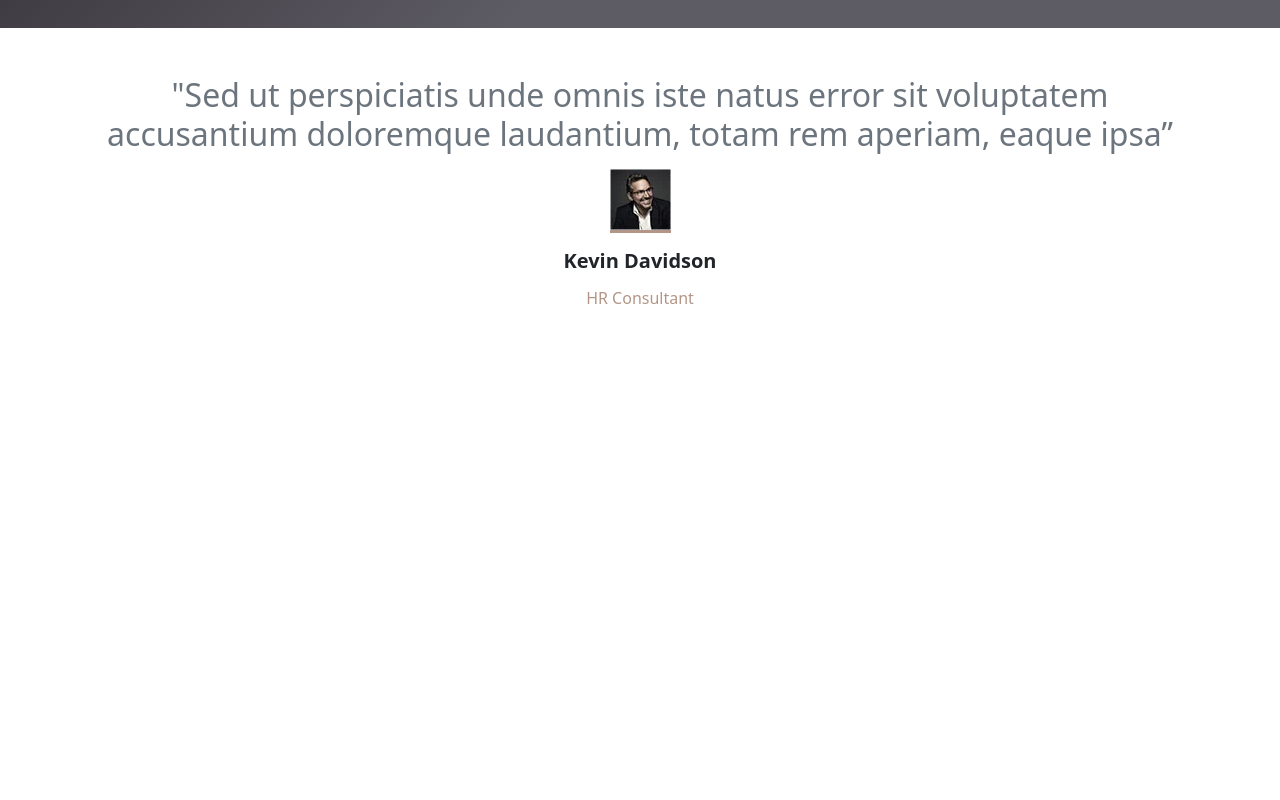
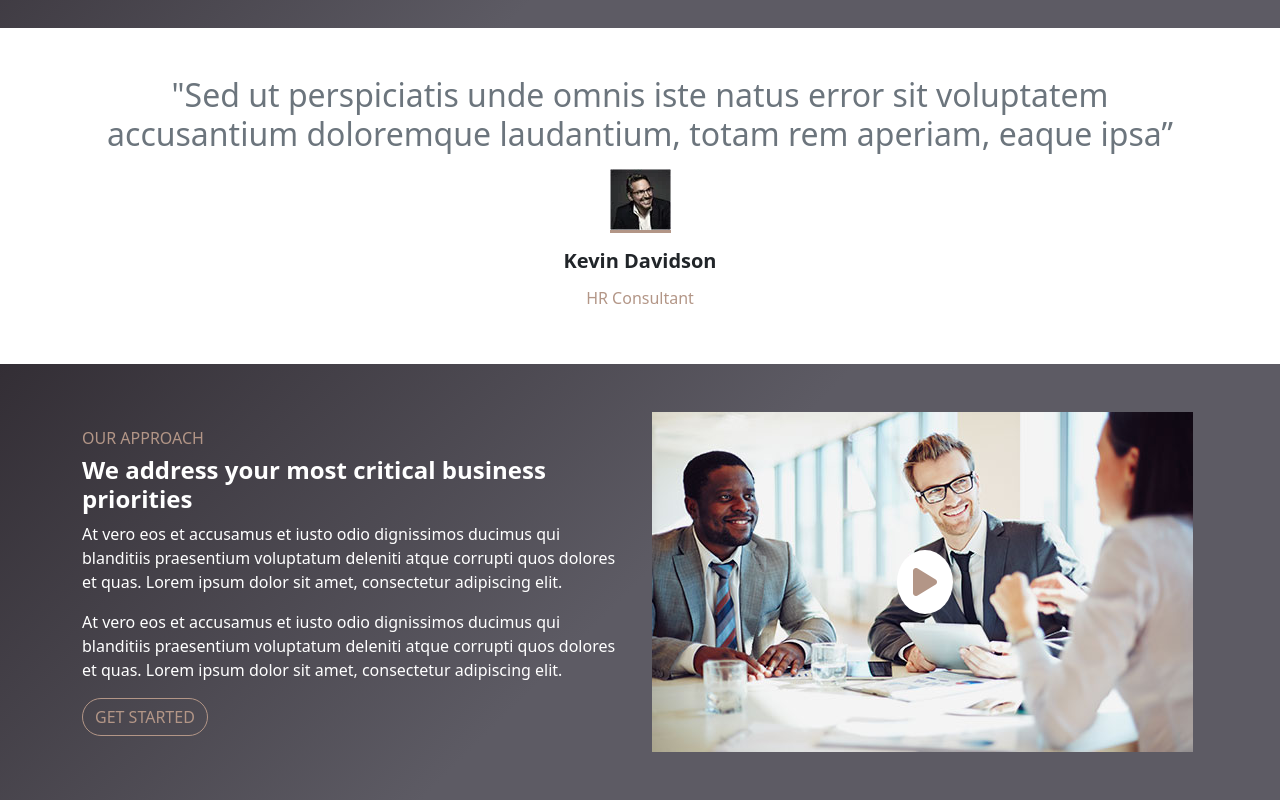
Before and after one commit to ParvinAlasgar/Nasiha-LandingPage, a plain HTML site: page index.html in a window 1280 px wide. Shown: the part 3676-4476 px from the top of the page. Before the commit the page ends 4040 px from the top, so only its background shows below. Drawn offline with Linux system fonts and the light colour scheme.

Commit message:
add: added appotoach section.

```diff
--- a/assets/sass/main.scss
+++ b/assets/sass/main.scss
@@ -148,4 +148,26 @@ main {
       border-bottom: 0.2rem solid $color-first;
     }
   }
+  // Appotoach
+  #appotoach {
+    background: $color-second;
+    h6,
+    a {
+      color: $color-first;
+    }
+    a {
+      border: 1px solid $color-first;
+      border-radius: 2rem;
+      transition: 0.5s;
+      &:hover {
+        color: #fff;
+        background-color: $color-first;
+      }
+    }i{
+      top: 50%;
+      left: 50%;
+      transform: translate(-50%,-50%);
+      color: $color-first;
+    }
+  }
 }
--- a/index.html
+++ b/index.html
@@ -422,6 +422,44 @@
           <h6>HR Consultant</h6>
         </div>
       </section>
+      <!-- Appotoach -->
+      <section id="appotoach" class="py-5">
+        <div class="container">
+          <div class="row align-items-center row-gap-3">
+            <div class="col-lg-6 col-md-6">
+              <h6>OUR APPROACH</h6>
+              <h4 class="fw-bold text-white">
+                We address your most critical business priorities
+              </h4>
+              <p class="text-white">
+                At vero eos et accusamus et iusto odio dignissimos ducimus qui
+                blanditiis praesentium voluptatum deleniti atque corrupti quos
+                dolores et quas. Lorem ipsum dolor sit amet, consectetur
+                adipiscing elit.
+              </p>
+              <p class="text-white">
+                At vero eos et accusamus et iusto odio dignissimos ducimus qui
+                blanditiis praesentium voluptatum deleniti atque corrupti quos
+                dolores et quas. Lorem ipsum dolor sit amet, consectetur
+                adipiscing elit.
+              </p>
+              <a class="btn" href="#">GET STARTED</a>
+            </div>
+            <div class="col-lg-6 col-md-6">
+              <div class="img position-relative">
+                <img
+                  class="img-fluid"
+                  src="./assets/images/approach.jpg"
+                  alt="appotoach"
+                />
+                <i
+                  class="fa-solid fa-play fa-2x position-absolute bg-white p-3 rounded-circle"
+                ></i>
+              </div>
+            </div>
+          </div>
+        </div>
+      </section>
     </main>
   </body>
 </html>
```
Also changed, not shown: assets/css/main.css, assets/images/approach.jpg (added), 1 other file.
